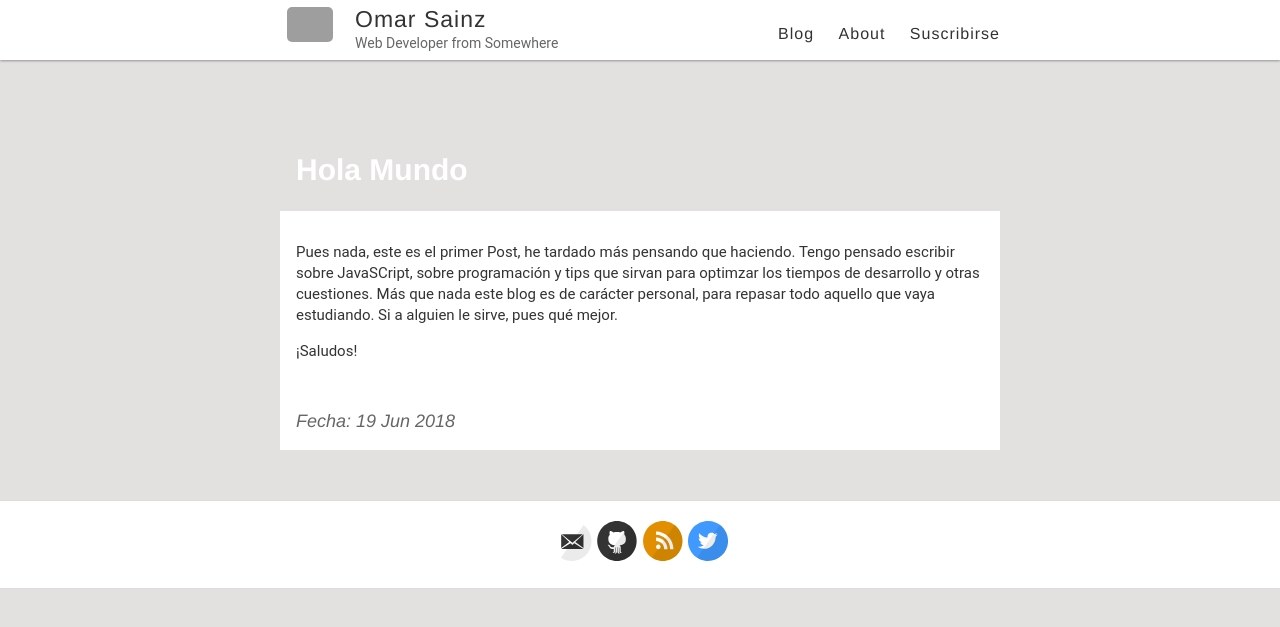
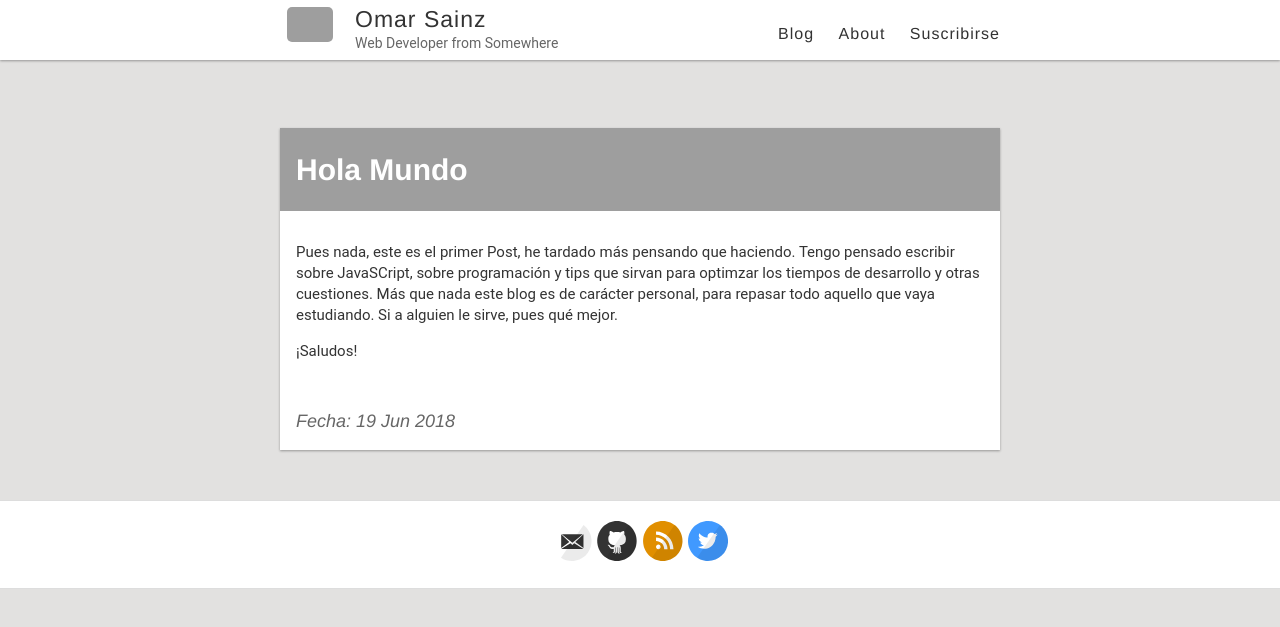
Before and after one commit to OhmSainz/blog, a Jekyll site: the page built from _posts/2018-06-19-Hello-World.md, in a window 1280 px wide. Shown: the top 627 px of the page. Built offline with Jekyll 4.4.1, drawn with Linux system fonts in a browser that asks for light colours; some web fonts are replaced; grey boxes are pictures that could not be loaded.

Commit message:
Adding class to Single Post

```diff
--- a/_layouts/post.html
+++ b/_layouts/post.html
@@ -2,7 +2,7 @@
 layout: default
 ---
 
-<article class="post">
+<article class="post single">
   <h2 class="post__title">{{ page.title }}</h2>
 
   <div class="entry post__content">
```
